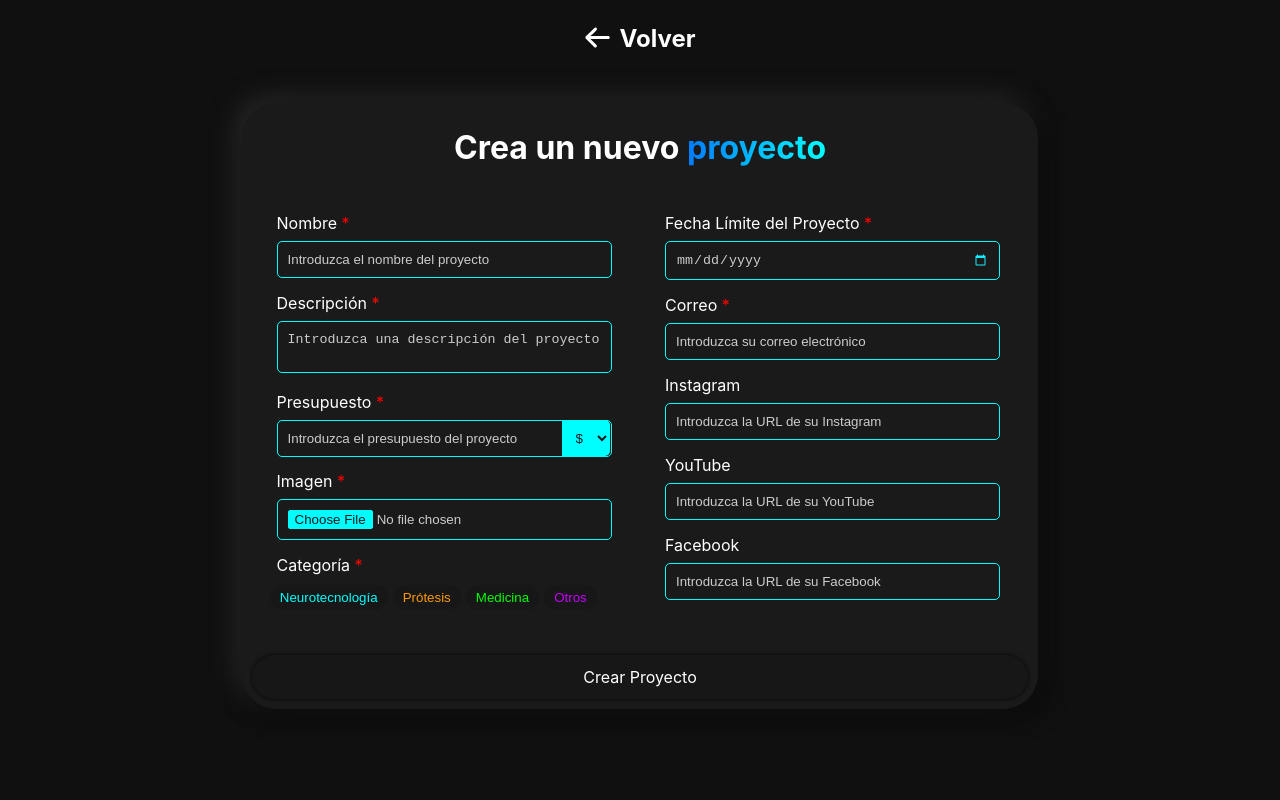
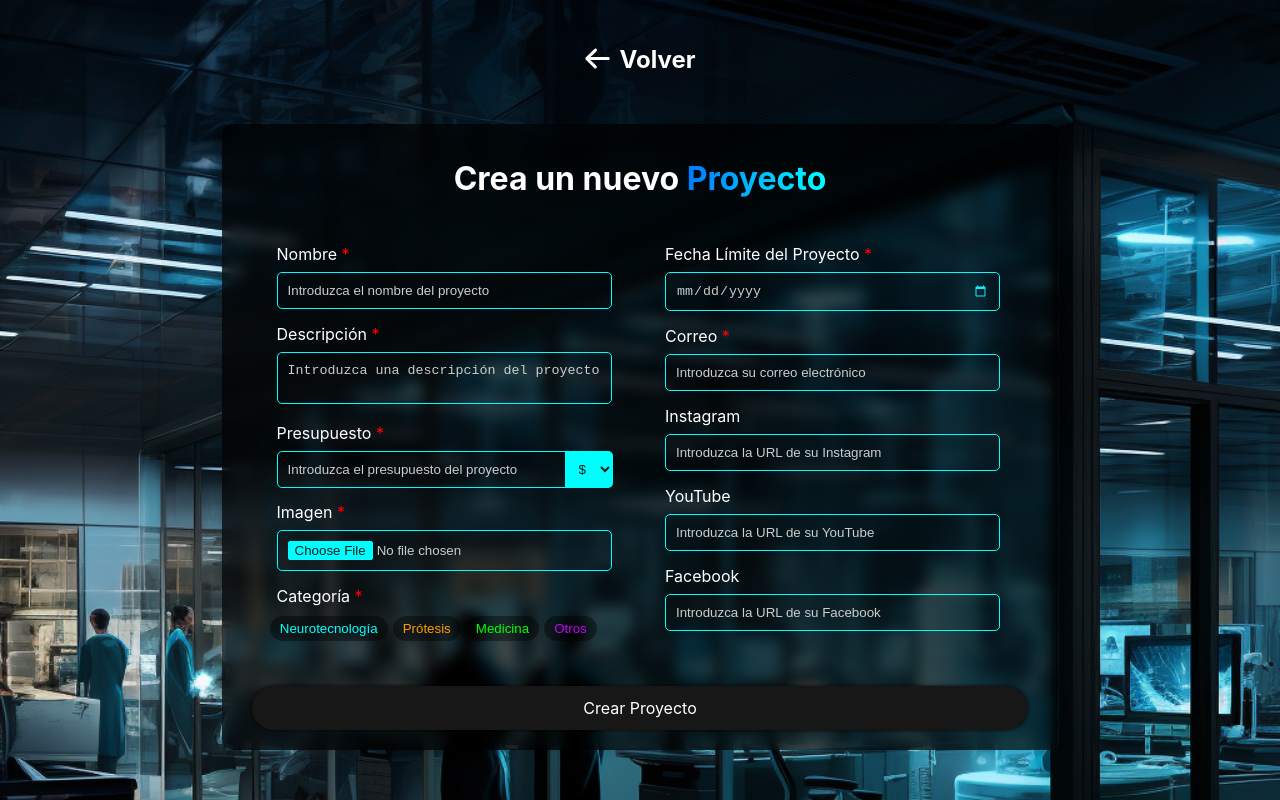
Before and after one commit to DiegoK36/Cytech, a React (Create React App) app in the folder cytech-app/: page /crear in a window 1280 px wide. Built offline with nearby package versions, Linux system fonts and the light colour scheme.

Commit message:
CSS Crear Proyecto

```diff
--- a/cytech-app/src/css/Categoria.css
+++ b/cytech-app/src/css/Categoria.css
@@ -531,32 +531,3 @@ p {
     -ms-user-select: none;
     user-select: none;
 }
-
-.publish-project-section {
-    text-align: center;
-    padding: 40px 0;
-    background-color: #f8f9fa;
-    margin-top: 30px;
-    border-top: 1px solid #dee2e6;
-}
-
-.publish-project-heading {
-    font-size: 24px;
-    color: #333;
-    margin-bottom: 15px;
-}
-
-.publish-project-button {
-    display: inline-block;
-    padding: 10px 20px;
-    background-color: #007bff;
-    color: #fff;
-    border-radius: 5px;
-    text-decoration: none;
-    font-weight: bold;
-    transition: background-color 0.3s ease;
-}
-
-.publish-project-button:hover {
-    background-color: #0056b3;
-}
--- a/cytech-app/src/css/Crear.css
+++ b/cytech-app/src/css/Crear.css
@@ -1,46 +1,62 @@
-.crear-body{
+.crear-body {
     display: flex;
     justify-content: center;
     align-items: center;
     flex-direction: column;
     width: auto;
+    position: relative;
+    width: 100%;
+    height: 100vh;
+    overflow: hidden;
+    background-image: url('../assets/9.png');
+    -webkit-background-size: cover;
+    -moz-background-size: cover;
+    -o-background-size: cover;
+    background-size: cover;
 }
-.volver-container1{
+
+.volver-container1 {
     display: flex;
     justify-content: center;
     align-items: center;
     margin-bottom: 20px;
 }
-.volver-container1 h3{
+
+.volver-container1 h3 {
     color: white;
     font-size: 1.5em;
     font-weight: bold;
     margin-bottom: 0;
 }
-.volver-container1 a{
+
+.volver-container1 a {
     text-decoration: none;
     display: flex;
     align-items: flex-end;
 
 }
-.volver1{
+
+.volver1 {
     width: 25px;
     height: 25px;
     margin-right: 10px;
     margin-bottom: 3px;
     transition: ease-in-out 0.3s;
 }
-.volver1:hover{
+
+.volver1:hover {
     scale: 1.3;
     transform: translateX(-10px);
 }
-.crear-form{
+
+.crear-form {
     display: flex;
     width: 100%;
     flex-direction: row;
     margin-top: 30px;
     margin-bottom: 30px;
 }
+
 .column {
     display: flex;
     flex-direction: column;
@@ -50,7 +66,8 @@
     margin-right: 50px;
     margin-left: 25px;
 }
-.crear-container{
+
+.crear-container {
     display: flex;
     width: auto;
     height: auto;
@@ -61,69 +78,84 @@
     margin-bottom: 30px;
     padding: 10px;
     border-radius: 35px;
-    background: #1a1a1a;
-    box-shadow:  7px 7px 24px #0a0a0a, -7px -7px 24px #2a2a2a;
+    background: rgba(0, 0, 0, 0.7);
+    box-shadow: 0 8px 32px 0 rgba(31, 38, 135, 0.37);
+    backdrop-filter: blur(7px);
+    -webkit-backdrop-filter: blur(7px);
+    border-radius: 10px;
+    padding: 20px 30px 20px 30px;
+    box-shadow: 0 2px 10px rgba(0, 0, 0, 0.1);
+    flex-wrap: wrap;
 }
-.crear-container h2{
+
+.crear-container h2 {
     color: white;
     font-size: 2em;
     font-weight: bold;
     margin-top: 15px;
 }
 
-.degradado{
-    background: linear-gradient(90deg, rgba(0,123,255,1) 0%, rgba(0,255,255,1) 100%);
+.degradado {
+    background: linear-gradient(90deg, rgba(0, 123, 255, 1) 0%, rgba(0, 255, 255, 1) 100%);
     -webkit-text-fill-color: transparent;
     -webkit-background-clip: text;
     font-weight: bold;
 }
-.requerido{
+
+.requerido {
     color: red;
 }
-input{
+
+input {
     height: auto;
     width: 100%;
     padding: 10px;
     border-radius: 5px;
-    border: 1px solid rgba(0,254,255,1);
+    border: 1px solid rgba(0, 254, 255, 1);
     background-color: transparent;
     color: #cccccc;
 }
-.input-group-special{
+
+.input-group-special {
     height: 36px;
 }
-.monedas{
-    height: 36px;
-    background: rgba(0,254,255,1);
+
+.monedas {
+    height: 37px;
+    background: rgba(0, 254, 255, 1);
     overflow-y: auto;
     padding: 10px;
     border-radius: 0 5px 5px 0px;
     border: none;
+    margin-left: 3px;
     color: #1a1a1a;
     transform: translate(285px, -37px);
 }
-select option{
+
+select option {
     box-shadow: none;
-    color: rgba(0,254,255,1);
+    color: rgba(0, 254, 255, 1);
     background-color: #1a1a1a;
 }
-textarea{
+
+textarea {
     height: auto;
     overflow-y: auto;
     resize: none;
     width: 100%;
     padding: 10px;
     border-radius: 5px;
-    border: 1px solid rgba(0,254,255,1);
+    border: 1px solid rgba(0, 254, 255, 1);
     background-color: transparent;
     color: #cccccc;
 }
-input::file-selector-button{
+
+input::file-selector-button {
     width: auto;
     height: auto;
     border-radius: 2px;
-    border: 1px solid rgba(0,254,255,1);
-    background-color: rgba(0,254,255,1);
+    border: 1px solid rgba(0, 254, 255, 1);
+    background-color: rgba(0, 254, 255, 1);
     color: #1a1a1a;
     cursor: pointer;
 }
@@ -164,7 +196,7 @@ input::file-selector-button{
     display: block;
     width: 100%;
     height: 300px;
-  border-radius:50px;
+    border-radius: 50px;
     position: absolute;
     filter: blur(50px);
 }
@@ -180,14 +212,12 @@ input::file-selector-button{
     display: block;
     width: 150%;
     height: 360px;
-  border-radius:50px;
-  background: linear-gradient(
-    90deg,
+    border-radius: 50px;
+    background: linear-gradient(90deg,
             transparent,
-    rgba(0,123,255,1),
-    rgba(0,255,255,1),
-    transparent
-  );
+            rgba(0, 123, 255, 1),
+            rgba(0, 255, 255, 1),
+            transparent);
     animation: rotation_9018 5000ms infinite linear;
     animation-play-state: paused;
 }
@@ -215,7 +245,7 @@ input::file-selector-button{
     }
 }
 
-.neurotecnologia-button{
+.neurotecnologia-button {
     width: auto;
     height: auto;
     background: #171717;
@@ -223,21 +253,23 @@ input::file-selector-button{
     border: none;
     border-radius: 50px;
     padding: 5px 10px 5px 10px;
-    color: rgba(0,255,255,1);
+    color: rgba(0, 255, 255, 1);
     margin-right: 5px;
+    background: rgba(0, 0, 0, 0.4);
 }
-.neurotecnologia-button:hover{
+
+.neurotecnologia-button:hover {
     width: auto;
     height: auto;
-    background: linear-gradient(90deg, rgba(0,123,255,1) 0%, rgba(0,255,255,1) 100%);
+    background: linear-gradient(90deg, rgba(0, 123, 255, 1) 0%, rgba(0, 255, 255, 1) 100%);
     cursor: pointer;
     border: none;
     border-radius: 50px;
     padding: 5px 10px 5px 10px;
-    color:#1a1a1a
+    color: #1a1a1a
 }
 
-.protesis-button{
+.protesis-button {
     width: auto;
     height: auto;
     background: #171717;
@@ -247,8 +279,10 @@ input::file-selector-button{
     padding: 5px 10px 5px 10px;
     color: rgb(255, 153, 0);
     margin-right: 5px;
+    background: rgba(0, 0, 0, 0.4);
 }
-.protesis-button:hover{
+
+.protesis-button:hover {
     width: auto;
     height: auto;
     background: linear-gradient(90deg, rgb(255, 77, 0) 0%, rgb(255, 153, 0) 100%);
@@ -257,10 +291,10 @@ input::file-selector-button{
     border: none;
     border-radius: 50px;
     padding: 5px 10px 5px 10px;
-    color:#1a1a1a
+    color: #1a1a1a
 }
 
-.medicina-button{
+.medicina-button {
     width: auto;
     height: auto;
     background: #171717;
@@ -270,8 +304,10 @@ input::file-selector-button{
     padding: 5px 10px 5px 10px;
     color: rgb(0, 255, 0);
     margin-right: 5px;
+    background: rgba(0, 0, 0, 0.4);
 }
-.medicina-button:hover{
+
+.medicina-button:hover {
     width: auto;
     height: auto;
     background: linear-gradient(90deg, rgb(0, 255, 0) 0%, rgb(149, 255, 0) 100%);
@@ -279,10 +315,10 @@ input::file-selector-button{
     border: none;
     border-radius: 50px;
     padding: 5px 10px 5px 10px;
-    color:#1a1a1a
+    color: #1a1a1a
 }
 
-.otros-button{
+.otros-button {
     width: auto;
     height: auto;
     background: #171717;
@@ -291,8 +327,10 @@ input::file-selector-button{
     border-radius: 50px;
     padding: 5px 10px 5px 10px;
     color: rgb(200, 0, 255);
+    background: rgba(0, 0, 0, 0.4);
 }
-.otros-button:hover{
+
+.otros-button:hover {
     width: auto;
     height: auto;
     background-image: linear-gradient(90deg, rgb(140, 0, 255) 0%, rgb(200, 0, 255) 100%);
@@ -300,10 +338,10 @@ input::file-selector-button{
     border: none;
     border-radius: 50px;
     padding: 5px 10px 5px 10px;
-    color:#1a1a1a
+    color: #1a1a1a
 }
 
-.button-container{
+.button-container {
     display: flex;
     justify-content: center;
     align-items: center;
--- a/cytech-app/src/views/Categorias.js
+++ b/cytech-app/src/views/Categorias.js
@@ -187,10 +187,14 @@ const Categorias = () => {
                             </div>
                         </div>
                     </div>
-                    {/* New section for publishing projects */}
-                    <div className="publish-section">
-                        <h2>¿Deseas publicar tu propio Proyecto?</h2>
-                        <button onClick={redirectToPublishPage}>Empieza Aquí</button>
+                    <div className="hero-container">
+                        <section className="hero" style={{ transform: getTransformValue() }}>
+                            <h2>¿Deseas publicar tu propio Proyecto?</h2>
+                            <p>¡Publica tu idea de proyecto y logra una fuente estable de financiamiento!.</p>
+                            <div className="hero-buttons">
+                                <button className="bn3" onClick={redirectToPublishPage}>Comenzar un Proyecto</button>
+                            </div>
+                        </section>
                     </div>
                     <CTA />
                 </main>
--- a/cytech-app/src/views/Crear.js
+++ b/cytech-app/src/views/Crear.js
@@ -14,7 +14,7 @@ const Crear = () => {
                 </a>
               </div>
       <div className="crear-container">
-        <h2> Crea un nuevo <span className='degradado'>proyecto</span></h2>
+        <h2> Crea un nuevo <span className='degradado'>Proyecto</span></h2>
         <div>
             <form className="crear-form">
               <div className='column'>
```
Lines whose indentation alone changed are shown as unchanged.
